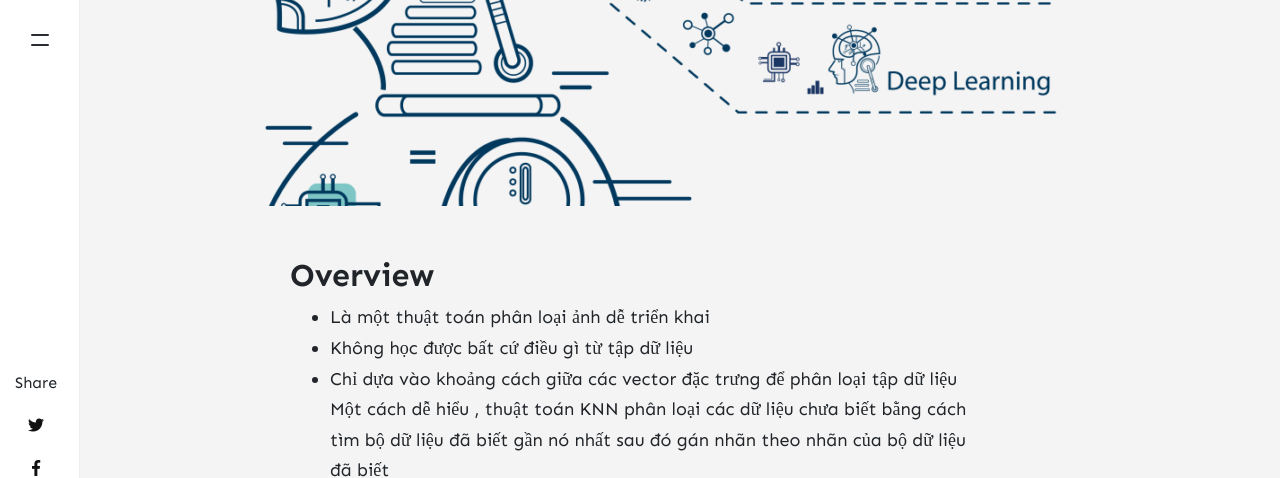
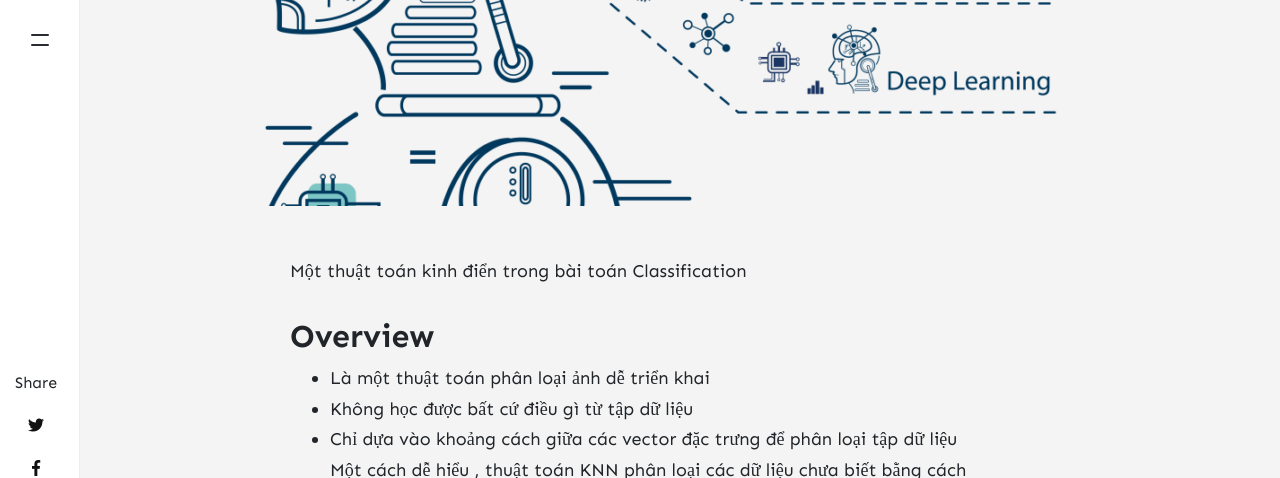
Before and after one commit to dungcomo/blog, a Jekyll site: the page built from _posts/2020-05-22-su-dung-thuat-toan-knn-trong-bai-toan-Classification.md, in a window 1280 px wide and 900 px high, scrolled down 704 px, cut to the strip 0-478 px from the top of the window. Built offline with Jekyll 4.4.1, drawn with Linux system fonts in a browser that asks for light colours; nearby versions of some CDN libraries; comment, search, counter and statistics services are not loaded.

Commit message:
Update 2020-05-22-su-dung-thuat-toan-knn-trong-bai-toan-Classification.md

```diff
--- a/_posts/2020-05-22-su-dung-thuat-toan-knn-trong-bai-toan-Classification.md
+++ b/_posts/2020-05-22-su-dung-thuat-toan-knn-trong-bai-toan-Classification.md
@@ -7,6 +7,7 @@ tags: [ Machine learning ]
 image: assets/images/machine-learning-840x430.png
 rating: 4.5
 ---
+Một thuật toán kinh điển trong bài toán Classification
 
 ## Overview
 
```
